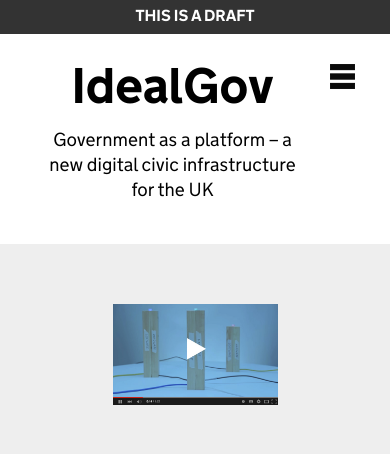
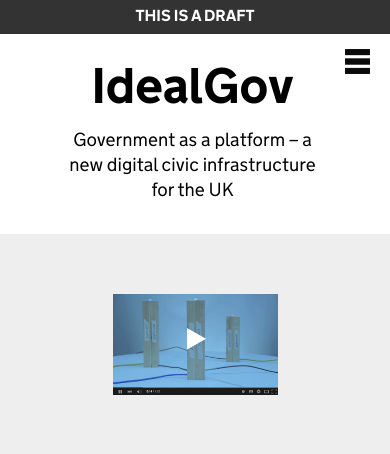
Before and after one commit to sausages-of-the-future/www, a Flask app: page /greenpaper in a window 390 px wide. Shown: the top 454 px of the page. Run offline with Flask 2, Linux system fonts and the light colour scheme.

Commit message:
a few tweaks for mobile styles

```diff
--- a/www/static/css/greenpaper.css
+++ b/www/static/css/greenpaper.css
@@ -535,6 +535,11 @@ a.back-button {
     padding-right: 15px;
   }
 
+  #global-nav {
+    margin-top: 15px;
+    margin-right: 5px;
+  }
+
 }
 
 @media only screen and (max-width : 480px) {
@@ -574,8 +579,10 @@ a.back-button {
   }
 
   #global-header .header-wrapper {
-    padding-right: 60px;
+    margin-right: 5px;
+    padding: 10px 40px 0px 40px;
   }
+
 
   #global-nav > a {
       height: 25px;
```
